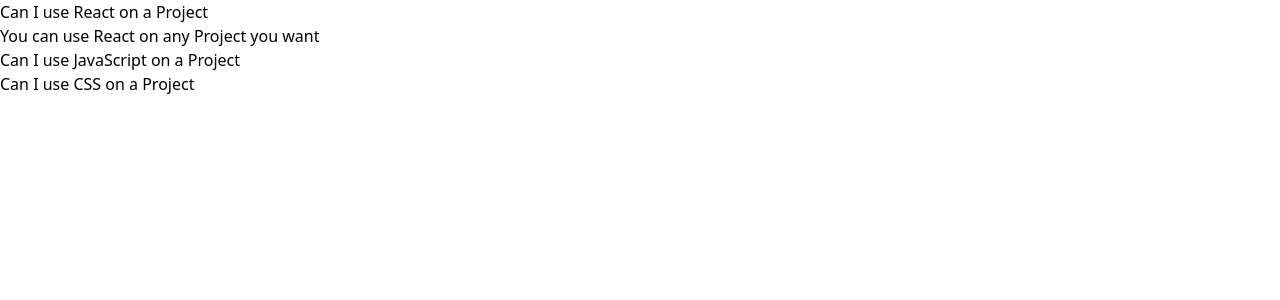
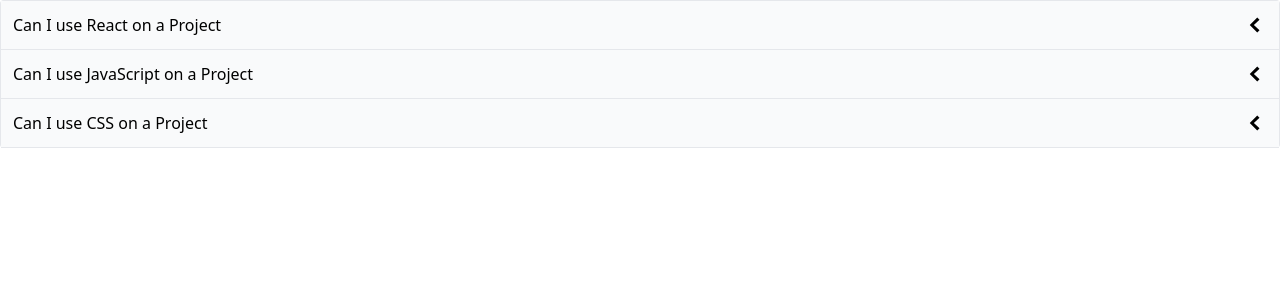
Before and after one commit to eduardotejeda/comps, a React (Create React App) app: page / in a window 1280 px wide. Shown: the top 300 px of the page. Built offline with nearby package versions, Linux system fonts and the light colour scheme.

Commit message:
Add accordion logic

```diff
--- a/src/components/Accordion.js
+++ b/src/components/Accordion.js
@@ -1,27 +1,45 @@
 import { useState} from 'react';
+import { GoChevronDown, GoChevronLeft } from "react-icons/go"
 
 
 function Accordion({items}) {
 
-    const [expandedIndex, setExpandedIndex] = useState(0);
+    const [expandedIndex, setExpandedIndex] = useState(-1);
+
+    const handleClick = (nextIndex)=> {
+        if (expandedIndex === nextIndex) {
+           setExpandedIndex(-1);
+        } else {
+        setExpandedIndex(nextIndex);
+
+        }
+
+        };
+
 
 
     const renderedItems = items.map((item, index) => {
         const isExpanded = index === expandedIndex;
 
-        const content = isExpanded && <div>{item.content}</div>
+
+        const icon = <span className='text-2xl'>
+            {isExpanded ? <GoChevronDown/> : <GoChevronLeft/>}
+        </span>
+
 
         return (
             <div key={item.id}>
-            <div>{item.label}</div>
-            {content}
+            <div className='flex justify-between p-3 bg-gray-50 border-b items-center cursor-pointer' onClick={() => handleClick(index)}>
+                {item.label}
+                {icon}</div>
+            {isExpanded && <div className='border-b p-5'>{item.content}</div>}
             </div>
         )
     })
 
 
 
-    return <div>{renderedItems}</div>;
+    return <div className='border-x border-t rounded'>{renderedItems}</div>;
 
 }
 
```
